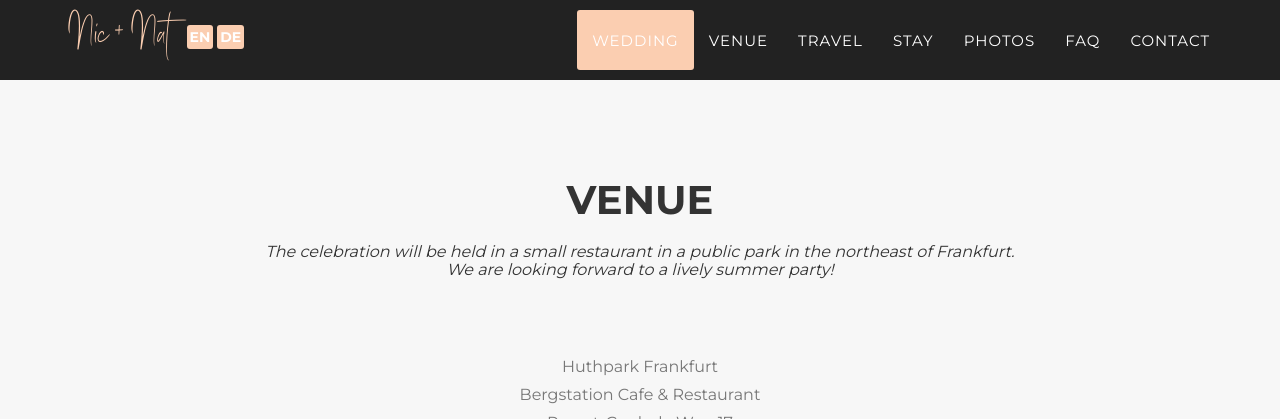
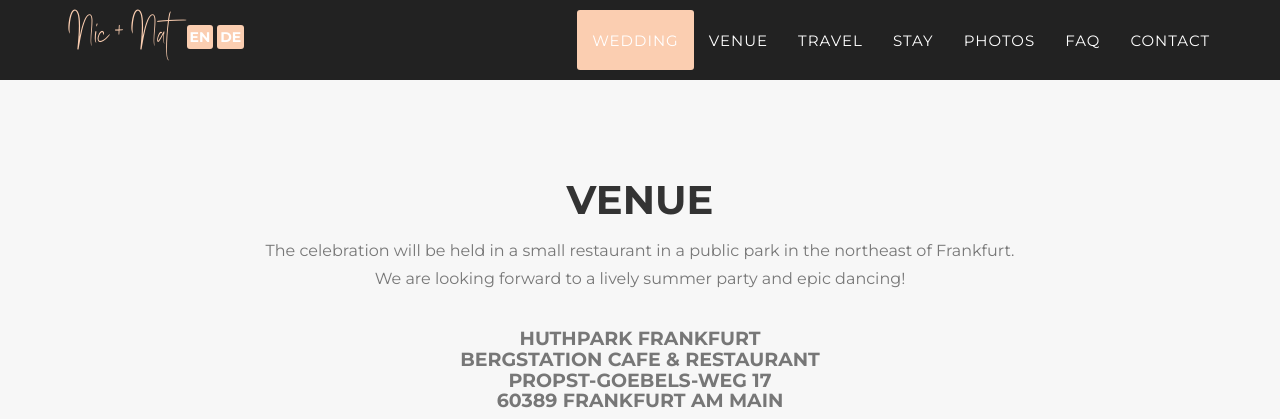
Before and after one commit to nic-nat/wedding, a Jekyll site: the page built from index.html, in a window 1280 px wide and 900 px high, scrolled down 1635 px, cut to the strip 0-419 px from the top of the window. Built offline with Jekyll 4.4.1, drawn with Linux system fonts in a browser that asks for light colours; some web fonts are replaced.

Commit message:
Update venue.html

```diff
--- a/_includes/en_data/venue.html
+++ b/_includes/en_data/venue.html
@@ -4,8 +4,8 @@
         <div class="row">
             <div class="col-lg-12 text-center">
                 <h2 class="section-heading">Venue</h2>
-                 <h3 class="section-subheading">The celebration will be held in a small restaurant in a public park in the northeast of Frankfurt.<br>We are looking forward to a lively summer party!</h3>
-                <p class="largepad text-muted">Huthpark Frankfurt<br>Bergstation Cafe & Restaurant<br>Propst-Goebels-Weg 17<br>60389 Frankfurt am Main</p>
+                <p class="largepad text-muted">The celebration will be held in a small restaurant in a public park in the northeast of Frankfurt.<br>We are looking forward to a lively summer party and epic dancing!</h3>
+                <h4 class="section-subheading text-muted">Huthpark Frankfurt<br>Bergstation Cafe & Restaurant<br>Propst-Goebels-Weg 17<br>60389 Frankfurt am Main<br> </p>
             </div>
         </div>
         <style>
```
